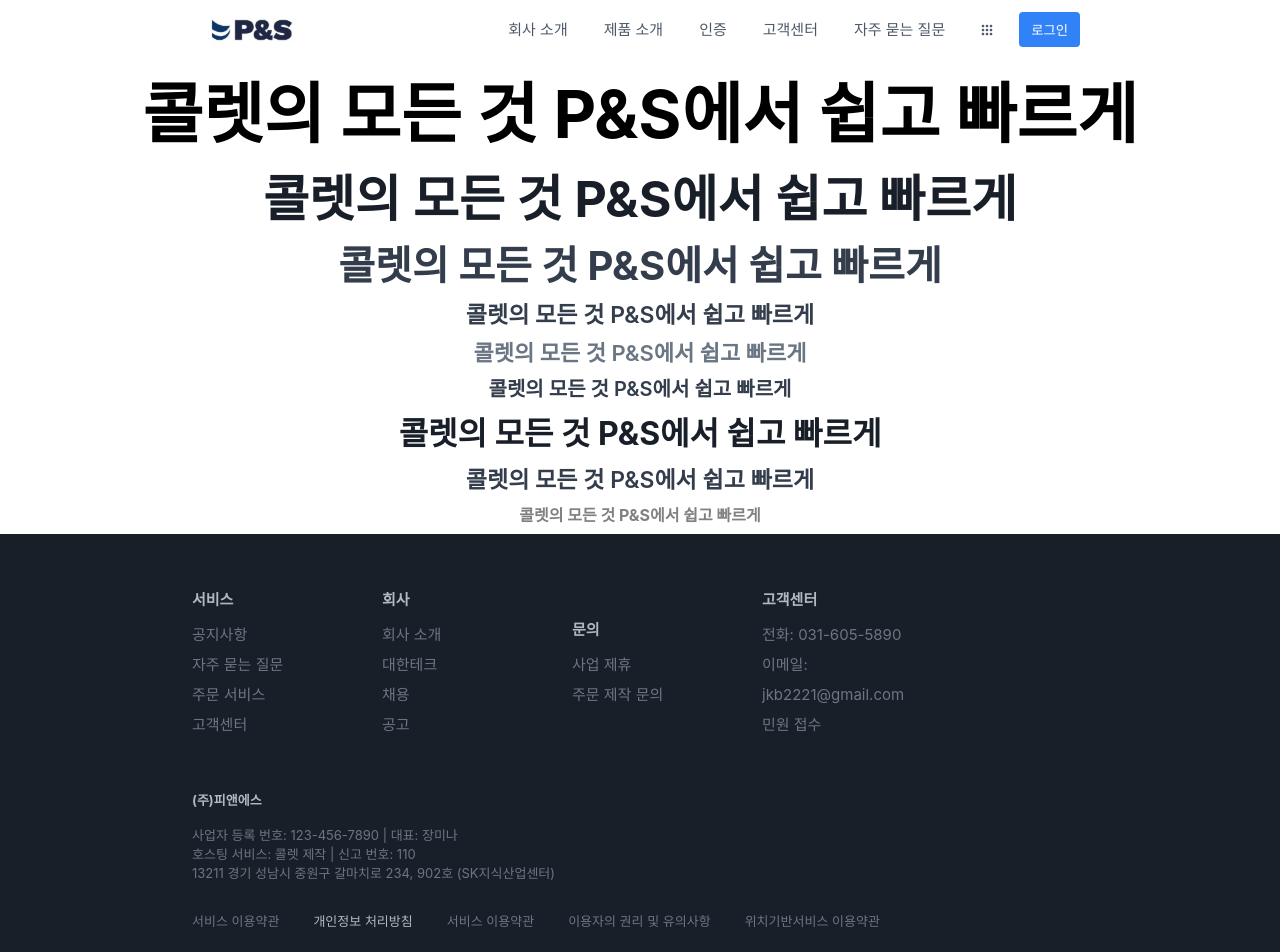
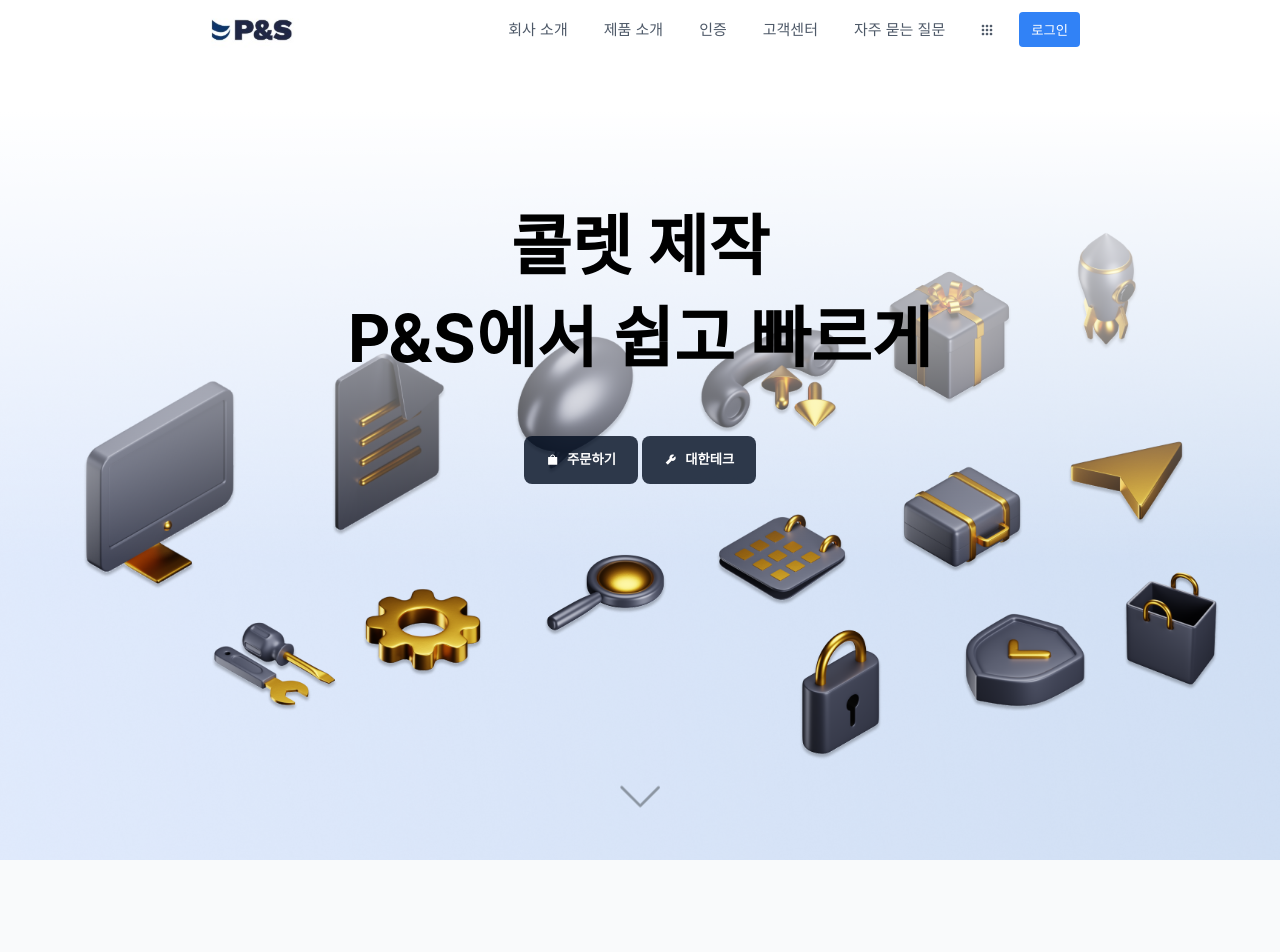
Before and after one commit to kyubumjang/pns-fe, a Next.js app: page / in a window 1280 px wide. Shown: the top 952 px of the page. Built offline with nearby package versions, Linux system fonts and the light colour scheme; a web font is replaced by a local one.

Commit message:
feat(introduce): 메인페이지 P&S 소개 템플릿 구현 및 적용

```diff
--- a/src/pages/index.tsx
+++ b/src/pages/index.tsx
@@ -1,38 +1,23 @@
+import styled from '@emotion/styled';
 import type { NextPage } from 'next';
 
-import { Button } from '@/components/Button/Button.styles';
-import Text from '@/components/Text/Text';
+import Introduce from 'templates/main/Introduce/Introduce';
 
 const Home: NextPage = () => {
   return (
-    <div
-      style={{
-        display: 'flex',
-        flexDirection: 'column',
-        width: '100%',
-        justifyContent: 'center',
-        alignItems: 'center',
-        gap: '4px',
-        padding: '8px',
-      }}
-    >
-      <Text tag='h1'>콜렛의 모든 것 P&S에서 쉽고 빠르게</Text>
-      <Text tag='h2'>콜렛의 모든 것 P&S에서 쉽고 빠르게</Text>
-      <Text tag='h3'>콜렛의 모든 것 P&S에서 쉽고 빠르게</Text>
-      <Text tag='h4'>콜렛의 모든 것 P&S에서 쉽고 빠르게</Text>
-      <Text tag='h5'>콜렛의 모든 것 P&S에서 쉽고 빠르게</Text>
-      <Text tag='h6'>콜렛의 모든 것 P&S에서 쉽고 빠르게</Text>
-      <Text tag='p'>콜렛의 모든 것 P&S에서 쉽고 빠르게</Text>
-      <Text tag='span'>콜렛의 모든 것 P&S에서 쉽고 빠르게</Text>
-      <Text
-        fontSize='10px'
-        fontWeight='bold'
-        color='grey'
-      >
-        콜렛의 모든 것 P&S에서 쉽고 빠르게
-      </Text>
-    </div>
+    <Container>
+      <Introduce />
+    </Container>
   );
 };
 
 export default Home;
+
+const Container = styled('div')({
+  display: 'flex',
+  flexDirection: 'column',
+  width: '100%',
+  justifyContent: 'center',
+  alignItems: 'center',
+  gap: '4px',
+});
--- /dev/null
+++ b/src/templates/main/Introduce/Introduce.styles.tsx
@@ -0,0 +1,140 @@
+import { keyframes } from '@emotion/react';
+import styled from '@emotion/styled';
+
+export const IntroduceContainer = styled('section')({
+  display: 'flex',
+  flexDirection: 'column',
+  position: 'relative',
+  width: '100%',
+  overflow: 'hidden',
+});
+
+export const SloganContainer = styled('div')({
+  display: 'flex',
+  position: 'relative',
+  flexDirection: 'column',
+});
+
+export const ImgBgWrapper = styled('div')({
+  width: 'auto',
+  height: '100vh',
+  zIndex: -1,
+});
+
+export const ImgGradientWrapper = styled('div')({
+  position: 'absolute',
+  top: '0px',
+  left: 0,
+  width: '100%',
+  height: '500px',
+  background:
+    'linear-gradient(180deg, white 0%, white 50px, rgba(255, 255, 255, 0) 100%)',
+  zIndex: -1,
+});
+
+export const SloganContentContainer = styled('div')({
+  display: 'flex',
+  flexDirection: 'column',
+  position: 'absolute',
+  top: '0px',
+  left: '0px',
+  width: '100%',
+  height: '100%',
+  alignItems: 'center',
+  justifyContent: 'space-between',
+  animation: '0.5s ease-in-out',
+});
+
+export const SloganInnerContainer = styled('div')`
+  display: flex;
+  flex-direction: column;
+  margin-top: 140px;
+  justify-content: flex-start;
+  align-items: center;
+`;
+
+export const SloganBtnContainer = styled('button')`
+  display: flex;
+  flex-direction: row;
+  margin-top: 50px;
+  gap: 4px;
+`;
+
+export const LinkContentWrapper = styled('div')`
+  display: flex;
+  width: 100%;
+  align-items: center;
+  justify-content: center;
+  line-height: 26px;
+  text-align: center;
+  vertical-align: middle;
+  font-weight: 600;
+  color: ${(props) => props.theme.color.white};
+  background-image: none;
+  background-color: ${(props) => props.theme.color.greyOpacity800};
+  padding: 11px 22px;
+  border: 0 solid transparent;
+  border-radius: 8px;
+  transition: background 0.2s ease, color 0.1s ease;
+  white-space: nowrap;
+  z-index: 1;
+  gap: 8px;
+  &:hover {
+    background-color: ${(props) => props.theme.color.grey700};
+  }
+`;
+
+export const ArrowDownBtn = styled('button')`
+  background: none;
+  border: 0px;
+  padding: 0px;
+  outline: none;
+  cursor: pointer;
+  margin-bottom: 30px;
+`;
+
+const bounce = keyframes`
+    from, 20%, 53%, 80%, to {
+      transform: translate3d(0,0,0);
+    }
+
+    40%, 43% {
+      transform: translate3d(0, -30px, 0);
+    }
+
+    70% {
+      transform: translate3d(0, -15px, 0);
+    }
+
+    90% {
+      transform: translate3d(0,-4px,0);
+    }
+  `;
+
+export const BtnWrapper = styled('div')(
+  {
+    width: '50px',
+    height: '50px',
+    animation: `${bounce} 2s ease infinite`,
+  },
+  ({ theme }) => {
+    return {
+      color: theme.color.grey500,
+    };
+  },
+);
+
+export const DescriptionContainer = styled('div')(
+  {
+    display: 'flex',
+    alignItems: 'center',
+    justifyContent: 'flex-start',
+    textAlign: 'center',
+    padding: '200px 0',
+  },
+  ({ theme }) => {
+    return {
+      backgroundColor: theme.color.grey50,
+    };
+  },
+);
--- /dev/null
+++ b/src/templates/main/Introduce/Introduce.tsx
@@ -0,0 +1,66 @@
+import Image from 'next/image';
+import Link from 'next/link';
+import { AiFillTool, AiFillShopping } from 'react-icons/ai';
+import { SlArrowDown } from 'react-icons/sl';
+
+import Text from '@/components/Text/Text';
+
+import mainBg from '../../../../public/assets/images/main.png';
+import * as S from './Introduce.styles';
+
+const Introduce = () => {
+  return (
+    <S.IntroduceContainer>
+      <S.SloganContainer>
+        <S.ImgBgWrapper>
+          <Image
+            src={mainBg.src}
+            alt='mainBg'
+            objectFit='cover'
+            layout='fill'
+          />
+        </S.ImgBgWrapper>
+        <S.ImgGradientWrapper />
+        <S.SloganContentContainer>
+          <S.SloganInnerContainer>
+            <Text tag='h1'>콜렛 제작</Text>
+            <Text tag='h1'>P&S에서 쉽고 빠르게</Text>
+
+            <S.SloganBtnContainer>
+              <Link href='/prepare'>
+                <S.LinkContentWrapper>
+                  <AiFillShopping />
+                  주문하기
+                </S.LinkContentWrapper>
+              </Link>
+              <Link href='/prepare'>
+                <S.LinkContentWrapper>
+                  <AiFillTool />
+                  대한테크
+                </S.LinkContentWrapper>
+              </Link>
+            </S.SloganBtnContainer>
+          </S.SloganInnerContainer>
+          <S.ArrowDownBtn>
+            <S.BtnWrapper>
+              <SlArrowDown size='40px' />
+            </S.BtnWrapper>
+          </S.ArrowDownBtn>
+        </S.SloganContentContainer>
+      </S.SloganContainer>
+      <S.DescriptionContainer>
+        <Text
+          fontSize='32px'
+          fontWeight={700}
+          color='#191f28'
+        >
+          콜렛 주문 제작 서비스를 자세히 확인하고 원하는 치수로 쉽고 빠르게
+          주문하세요. 이제껏 경험 못했던 쉽고 편리한 콜렛 주문 서비스, Part and
+          Solution에서 주문해서 빠르게 받아보세요.
+        </Text>
+      </S.DescriptionContainer>
+    </S.IntroduceContainer>
+  );
+};
+
+export default Introduce;
```
Also changed, not shown: public/assets/images/main.png (added).
